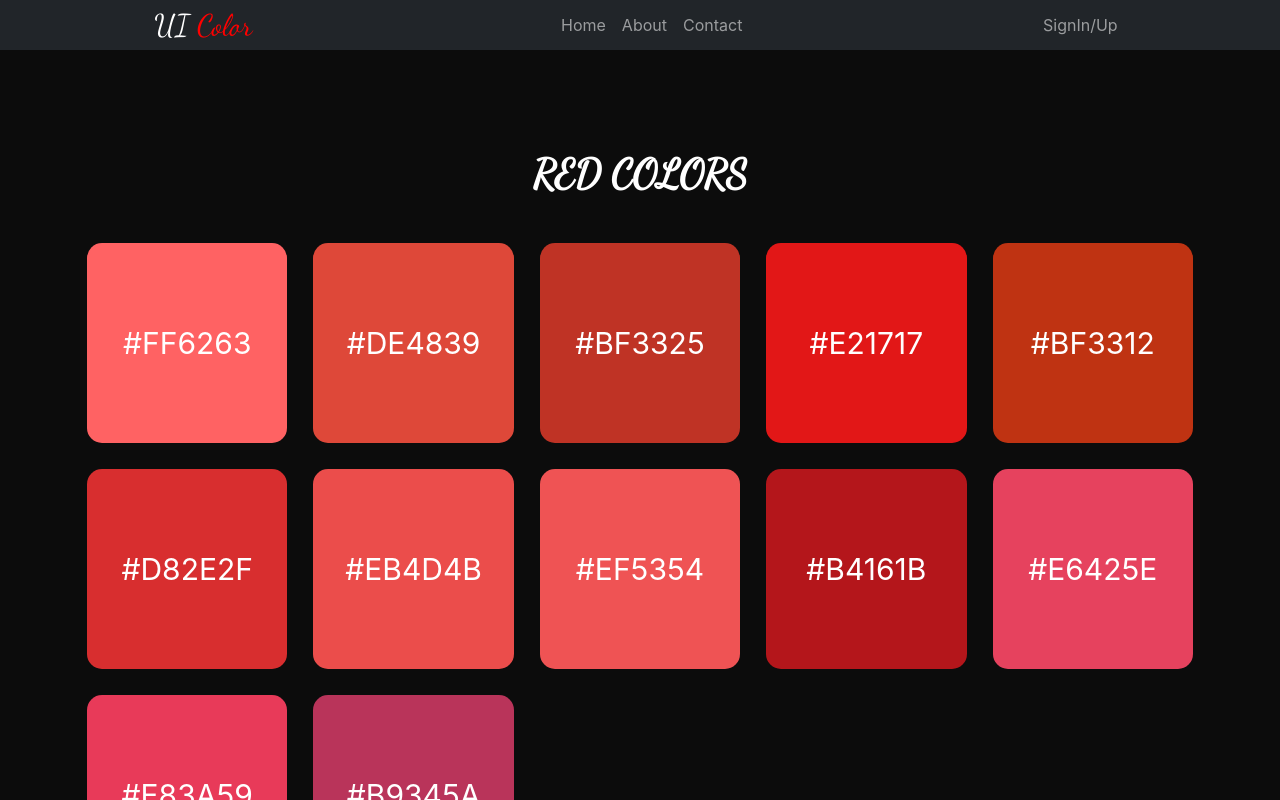
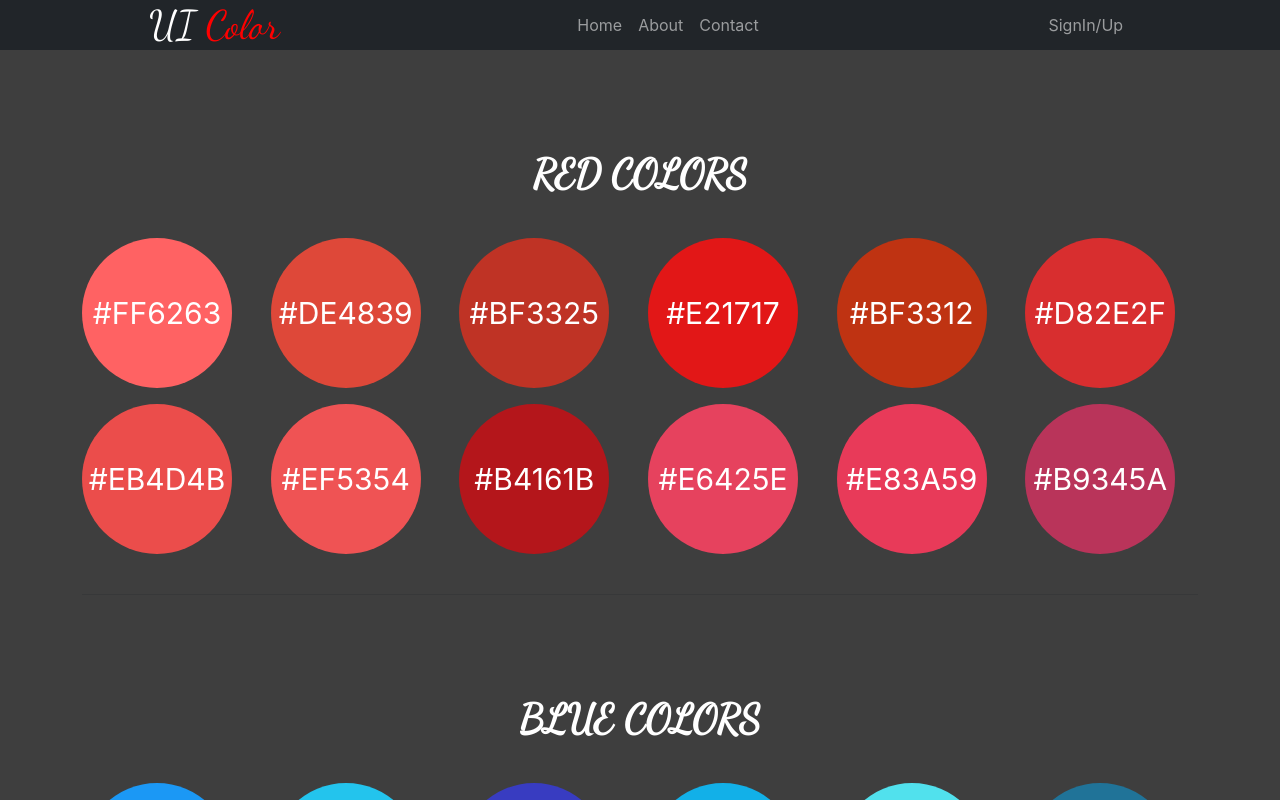
Before and after one commit to Sunil-1921/ui-color, a React (Create React App) app: page / in a window 1280 px wide. Shown: the top 800 px of the page. Built offline with nearby package versions, Linux system fonts and the light colour scheme.

Commit message:
header added

```diff
--- a/src/Components/Content/Constants/UiColors.js
+++ b/src/Components/Content/Constants/UiColors.js
@@ -10,13 +10,5 @@ exports.UiColors = [
     {
         title: 'Green Colors',
         colors: ['#1FAA59', '#38CC77', '#02B290', '#50DBB4', '#3DBE29', '#4DD637', '#1C8D73', '#66AD47', '#6AC47E', '#6EC72D', '#22CB5C', '#00D84A']
-    },
-    {
-        title: '',
-        colors: []
-    },
-    {
-        title: '',
-        colors: []
-    },
+    }
 ]
--- a/src/Components/Content/colors.jsx
+++ b/src/Components/Content/colors.jsx
@@ -5,12 +5,12 @@ import '../../Sass/colors.scss'
 export const Colors = () => {
     return (
         <>
-            <div class="container mt-5">
+            <div class="container all">
                 {UiColors.map((val) => {
                     return (
                         <>
                             <div className="container color-title" >{val.title.toUpperCase()}</div>
-                            <div class="row row-cols-2 row-cols-lg-5 g-2 g-lg-3">
+                            <div class="row row-cols-2 row-cols-lg-6 g-2 g-lg-3">
                                 {val.colors.map((clr) => {
                                     return (
                                         <>
@@ -21,6 +21,7 @@ export const Colors = () => {
                                     )
                                 })}
                             </div>
+                            <br />
                             <hr />
                         </>
                     )
--- a/src/Sass/body.scss
+++ b/src/Sass/body.scss
@@ -1,6 +1,7 @@
 body {
   // background-image: url("../Images/bg.jpg");
-  background-color: #0c0c0c;
+  // background-color: #0c0c0c;
+  background-color: #3e3e3e;
   background-repeat: no-repeat;
   background-attachment: fixed;
   background-size: cover;
--- a/src/Sass/colors.scss
+++ b/src/Sass/colors.scss
@@ -2,7 +2,6 @@
   color: #fff;
   margin-top: 100px !important;
   width: 300px;
-  border-radius: 50px;
   display: flex;
   justify-content: center;
   margin-bottom: 40px;
@@ -14,10 +13,15 @@
   display: flex;
   justify-content: center;
   align-items: center;
-  border-radius: 15px;
-  margin: 5px;
+  border-radius: 50%;
   font-size: 30px;
   color: #fff;
   cursor: pointer;
-  height: 200px;
+  width: 150px;
+  height: 150px;
+  transition: all 0.3s ease-in;
+
+  &:hover {
+    transform: scale(1.1);
+  }
 }
--- a/src/Sass/header.scss
+++ b/src/Sass/header.scss
@@ -19,7 +19,7 @@
   .container-fluid {
     .navbar-nav {
       .ui-color {
-        font-size: 30px;
+        font-size: 40px;
       }
     }
   }
```
